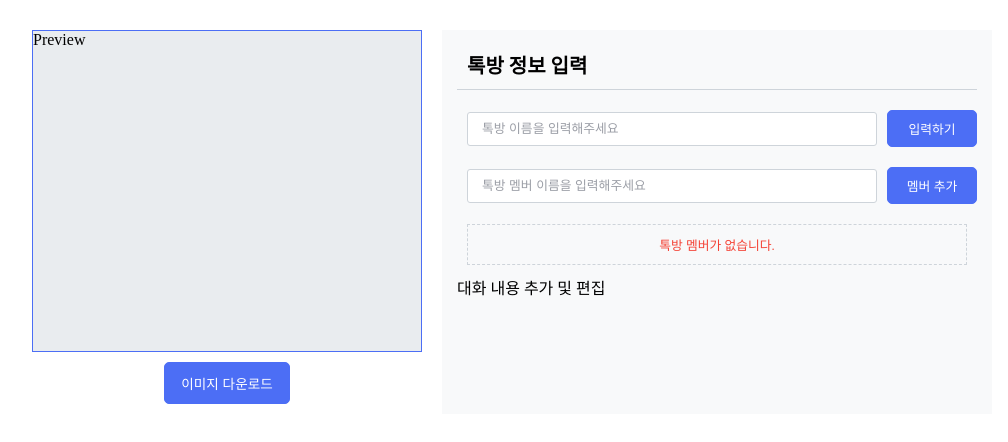
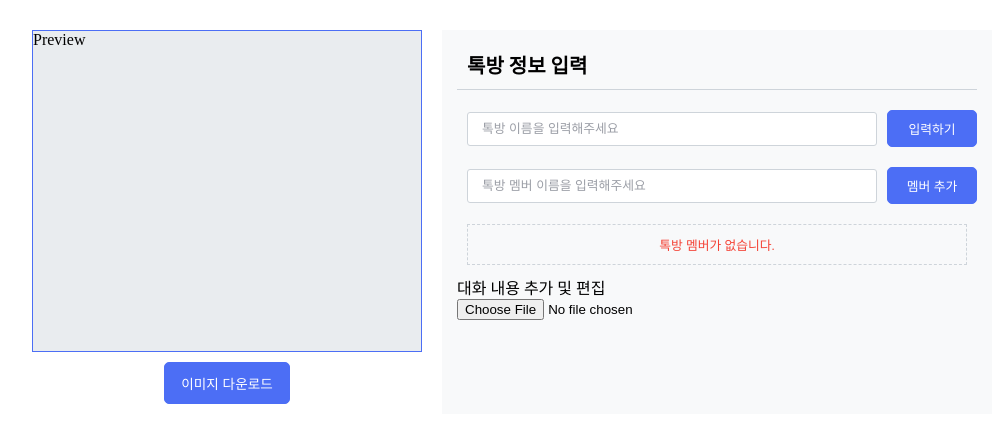
Before and after one commit to Jooeun-K/octo-generator, a Next.js app: page /talk in a window 1280 px wide. Shown: the top 442 px of the page, without its empty margins (128-1136 px from the left). Built offline with nearby package versions, Linux system fonts and the light colour scheme.

Commit message:
feat: 이미지 업로드하여 화면에 노출하는 input 작성

```diff
--- /dev/null
+++ b/components/talk/TalkEditor/FileForm/FileForm.tsx
@@ -0,0 +1,24 @@
+import { ChangeEvent, MouseEvent, useState } from "react"
+
+const FileForm = () => {
+    const [image, setImage] = useState("")
+
+    const handleFileInput = (e: ChangeEvent<HTMLInputElement>) => {
+        console.log("file: ", e.target.files)
+        const file =  e.target.files && e.target.files[0]
+        if (!file) return;
+        const imgURL = URL.createObjectURL(file)
+        setImage(imgURL)
+
+        console.log("imgURL: ", imgURL)
+    }
+
+    return(
+        <div style={{width: "100%"}}>
+            <input type="file" onChange={handleFileInput}  accept="image/*"/>
+            <img src={image} style={{maxWidth: "100%"}}/>
+        </div>
+    )
+}
+
+export default FileForm
--- a/components/talk/TalkEditor/InfoForm/InfoForm.tsx
+++ b/components/talk/TalkEditor/InfoForm/InfoForm.tsx
@@ -15,7 +15,7 @@ import {
 
 // localStorage 활용해서 선 구현
 
-type UserType = {
+type UserDocument = {
   uid: string;
   name: string;
   profile?: string;
@@ -24,7 +24,7 @@ type UserType = {
   deletedAt: Date | null;
 };
 
-const initialUser: UserType = {
+const initialUser: UserDocument = {
   uid: "",
   name: "",
   createdAt: new Date(),
@@ -33,8 +33,8 @@ const initialUser: UserType = {
 };
 
 const TalkInfo = () => {
-  const [newUser, setNewUser] = useState<UserType>(initialUser);
-  const [talkUsers, setTalkUsers] = useState<UserType[]>([]);
+  const [newUser, setNewUser] = useState<UserDocument>(initialUser);
+  const [talkUsers, setTalkUsers] = useState<UserDocument[]>([]);
   const nameInputRef = useRef<HTMLInputElement>(null);
 
   useEffect(() => {
@@ -76,7 +76,7 @@ const TalkInfo = () => {
   const onDeleteTalkUser = (uid: string) => {
     const prevUserStr = localStorage.getItem("TALK_USER");
     const prevUser = prevUserStr ? JSON.parse(prevUserStr) : [];
-    const resultUser = prevUser.filter((user: UserType) => user.uid !== uid);
+    const resultUser = prevUser.filter((user: UserDocument) => user.uid !== uid);
     setTalkUsers(resultUser);
     localStorage.setItem("TALK_USER", JSON.stringify(resultUser));
   };
--- a/components/talk/TalkEditor/TalkEditor.tsx
+++ b/components/talk/TalkEditor/TalkEditor.tsx
@@ -1,4 +1,5 @@
 import TalkContent from "./ContentForm/ContentForm";
+import FileForm from "./FileForm/FileForm";
 import TalkInfo from "./InfoForm/InfoForm";
 import { StyledWrapper } from "./TalkEditor.styles";
 
@@ -7,6 +8,7 @@ const TalkEditor = () => {
     <StyledWrapper>
       <TalkInfo />
       <TalkContent />
+      <FileForm />
     </StyledWrapper>
   );
 };
```
Also changed, not shown: components/talk/TalkEditor/FileForm/FileForm.styles.ts (added).
